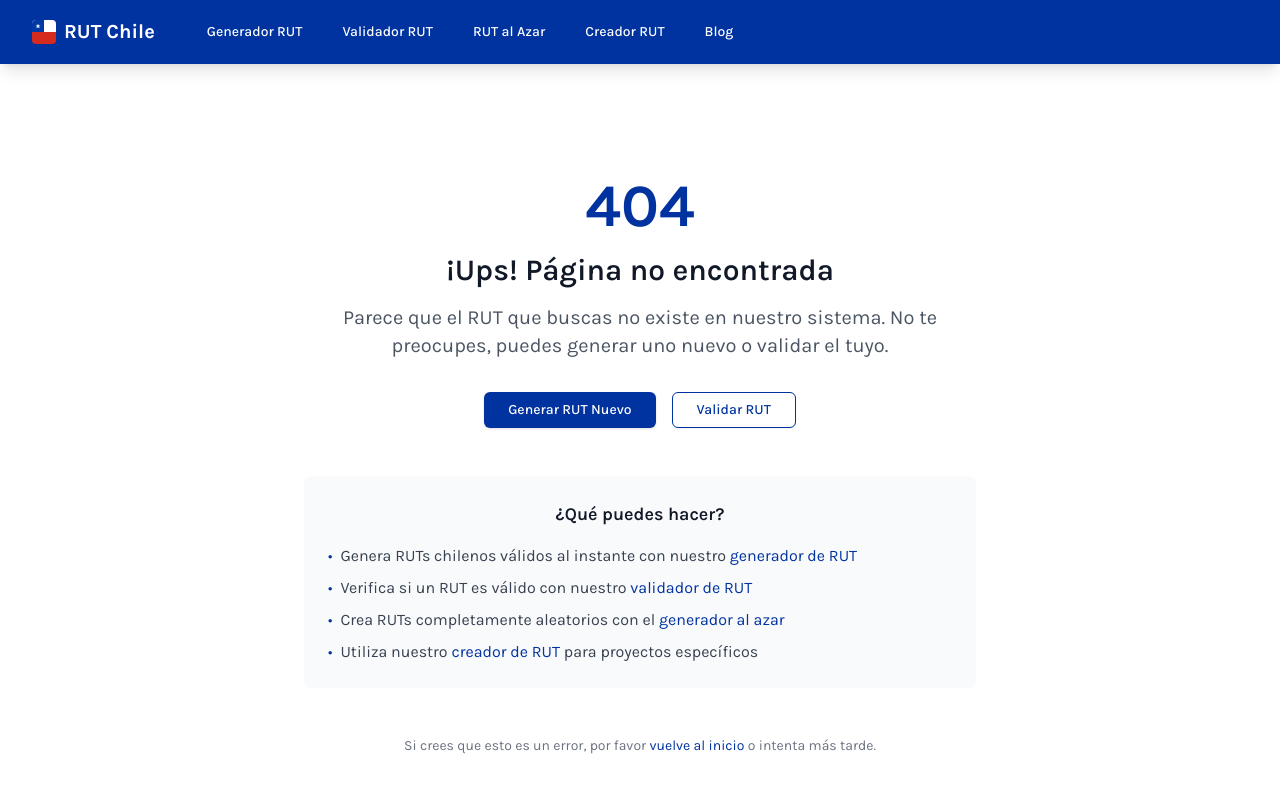
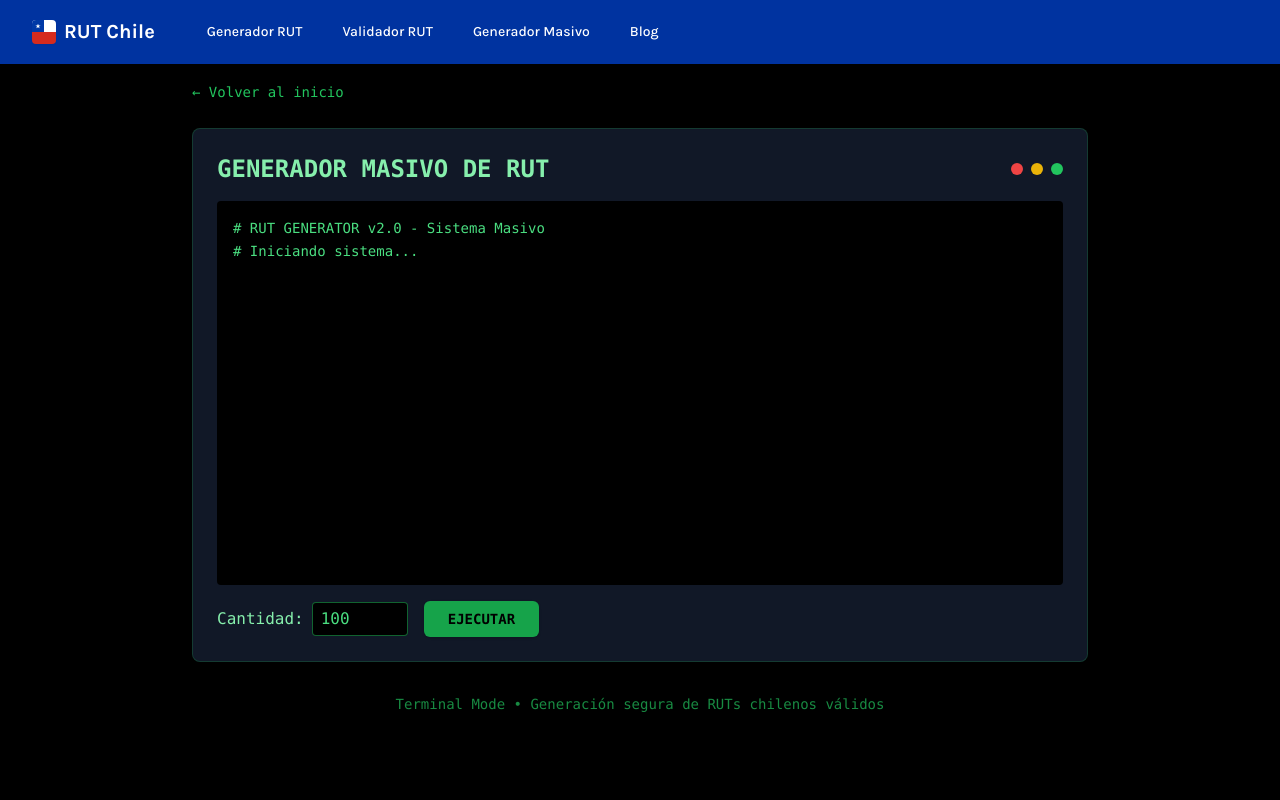
Before and after one commit to Nicolasvegam/rut-generator, a Next.js app: page /generador-masivo in a window 1280 px wide. Before the commit this address had no page. Shown: the top 800 px of the page. Built offline with nearby package versions, Linux system fonts and the light colour scheme.

Commit message:
feat(sitemap, generador-masivo): update sitemap and add new page for mass RUT generation
- Refactor sitemap to use dynamic blog routes from blog-data
- Introduce new 'Generador Masivo' page for bulk RUT generation
- Update Navbar to include link to the new Generador Masivo page

```diff
--- /dev/null
+++ b/src/app/generador-masivo/page.tsx
@@ -0,0 +1,201 @@
+"use client";
+import { useState, useEffect, useRef } from "react";
+import rutGenerator from "../../../lib/shared/rut-generator.service";
+import { Button } from "@/components/ui/button";
+import Link from "next/link";
+
+export default function GeneradorMasivo() {
+  const [terminalLines, setTerminalLines] = useState<string[]>([
+    "# RUT GENERATOR v2.0 - Sistema Masivo",
+    "# Iniciando sistema...",
+    ""
+  ]);
+  const [isGenerating, setIsGenerating] = useState(false);
+  const [generatedRuts, setGeneratedRuts] = useState<string[]>([]);
+  const [showDownload, setShowDownload] = useState(false);
+  const terminalRef = useRef<HTMLDivElement>(null);
+  const [quantity, setQuantity] = useState(100);
+
+  useEffect(() => {
+    if (terminalRef.current) {
+      terminalRef.current.scrollTop = terminalRef.current.scrollHeight;
+    }
+  }, [terminalLines]);
+
+  const addLine = (line: string) => {
+    setTerminalLines(prev => [...prev, line]);
+  };
+
+  const sleep = (ms: number) => new Promise(resolve => setTimeout(resolve, ms));
+
+  const generateMassiveRuts = async () => {
+    setIsGenerating(true);
+    setShowDownload(false);
+    setGeneratedRuts([]);
+
+    addLine(`> Comando: generar --cantidad ${quantity}`);
+    addLine("");
+    await sleep(300);
+
+    addLine("🔄 Inicializando generador de RUTs...");
+    await sleep(500);
+
+    addLine("📊 Configurando parámetros:");
+    await sleep(300);
+    addLine(`   • Cantidad solicitada: ${quantity}`);
+    await sleep(300);
+    addLine("   • Rango: 1.000.000 - 40.000.000");
+    await sleep(300);
+    addLine("   • Algoritmo: Módulo 11 chileno");
+    await sleep(500);
+
+    addLine("");
+    addLine("⚡ Generando RUTs únicos...");
+
+    const ruts: string[] = [];
+    const batchSize = 35;
+    const batches = Math.ceil(quantity / batchSize);
+
+    for (let i = 0; i < batches; i++) {
+      await sleep(200);
+      const progress = Math.min(((i + 1) * batchSize / quantity) * 100, 100);
+      addLine(`   [${createProgressBar(progress)}] ${progress.toFixed(0)}%`);
+
+      const generator = rutGenerator();
+      const batchRuts = generator.generateRuts().slice(0, Math.min(batchSize, quantity - ruts.length));
+      batchRuts.forEach(rut => {
+        const formatted = `${rut.number.toString().replace(/\B(?=(\d{3})+(?!\d))/g, ".")}-${rut.mod}`;
+        ruts.push(formatted);
+      });
+    }
+
+    setGeneratedRuts(ruts);
+    await sleep(500);
+
+    addLine("");
+    addLine("✅ Generación completada");
+    addLine(`📁 Total generados: ${ruts.length} RUTs`);
+    addLine("");
+    addLine("💾 Opciones disponibles:");
+    addLine("   • [DESCARGAR TXT] - Archivo de texto plano");
+    addLine("   • [DESCARGAR CSV] - Compatible con Excel");
+    addLine("   • [COPIAR TODO] - Copiar al portapapeles");
+
+    setShowDownload(true);
+    setIsGenerating(false);
+  };
+
+  const createProgressBar = (percent: number) => {
+    const filled = Math.floor(percent / 5);
+    const empty = 20 - filled;
+    return "█".repeat(filled) + "░".repeat(empty);
+  };
+
+  const downloadFile = (format: 'txt' | 'csv') => {
+    const content = format === 'csv'
+      ? "RUT\n" + generatedRuts.join("\n")
+      : generatedRuts.join("\n");
+
+    const blob = new Blob([content], { type: 'text/plain' });
+    const url = URL.createObjectURL(blob);
+    const a = document.createElement('a');
+    a.href = url;
+    a.download = `ruts_generados_${new Date().getTime()}.${format}`;
+    document.body.appendChild(a);
+    a.click();
+    document.body.removeChild(a);
+    URL.revokeObjectURL(url);
+
+    addLine(`> Descargando archivo: ruts_generados.${format}`);
+  };
+
+  const copyAll = () => {
+    navigator.clipboard.writeText(generatedRuts.join("\n"));
+    addLine("> ✅ RUTs copiados al portapapeles");
+  };
+
+  return (
+    <main className="min-h-screen bg-black text-green-400 font-mono p-4">
+      <div className="max-w-4xl mx-auto">
+        <div className="mb-6">
+          <Link href="/" className="text-green-500 hover:text-green-300 text-sm">
+            ← Volver al inicio
+          </Link>
+        </div>
+
+        <div className="bg-gray-900 rounded-lg p-6 shadow-2xl border border-green-500/20">
+          <div className="flex items-center justify-between mb-4">
+            <h1 className="text-2xl font-bold text-green-300">GENERADOR MASIVO DE RUT</h1>
+            <div className="flex gap-2">
+              <div className="w-3 h-3 rounded-full bg-red-500"></div>
+              <div className="w-3 h-3 rounded-full bg-yellow-500"></div>
+              <div className="w-3 h-3 rounded-full bg-green-500"></div>
+            </div>
+          </div>
+
+          <div
+            ref={terminalRef}
+            className="bg-black p-4 rounded h-96 overflow-y-auto mb-4 text-sm leading-relaxed"
+          >
+            {terminalLines.map((line, idx) => (
+              <div key={idx} className="whitespace-pre-wrap">
+                {line}
+              </div>
+            ))}
+            {isGenerating && <span className="animate-pulse">▋</span>}
+          </div>
+
+          <div className="flex gap-4 items-center">
+            <div className="flex items-center gap-2">
+              <label className="text-green-300">Cantidad:</label>
+              <input
+                type="number"
+                min="10"
+                max="1000"
+                value={quantity}
+                onChange={(e) => setQuantity(Math.min(1000, Math.max(10, parseInt(e.target.value) || 10)))}
+                className="bg-black border border-green-500/50 rounded px-2 py-1 w-24 text-green-400"
+                disabled={isGenerating}
+              />
+            </div>
+
+            <Button
+              onClick={generateMassiveRuts}
+              disabled={isGenerating}
+              className="bg-green-600 hover:bg-green-700 text-black font-bold px-6"
+            >
+              {isGenerating ? "GENERANDO..." : "EJECUTAR"}
+            </Button>
+
+            {showDownload && (
+              <>
+                <Button
+                  onClick={() => downloadFile('txt')}
+                  className="bg-gray-700 hover:bg-gray-600 text-green-400"
+                >
+                  TXT
+                </Button>
+                <Button
+                  onClick={() => downloadFile('csv')}
+                  className="bg-gray-700 hover:bg-gray-600 text-green-400"
+                >
+                  CSV
+                </Button>
+                <Button
+                  onClick={copyAll}
+                  className="bg-gray-700 hover:bg-gray-600 text-green-400"
+                >
+                  COPIAR
+                </Button>
+              </>
+            )}
+          </div>
+        </div>
+
+        <div className="mt-8 text-center text-green-500/70 text-sm">
+          <p>Terminal Mode • Generación segura de RUTs chilenos válidos</p>
+        </div>
+      </div>
+    </main>
+  );
+}
--- a/src/app/sitemap.ts
+++ b/src/app/sitemap.ts
@@ -1,64 +1,63 @@
-import { MetadataRoute } from 'next'
+import { MetadataRoute } from "next";
+import { blogPosts } from "@/lib/blog-data";
 
 export default function sitemap(): MetadataRoute.Sitemap {
-  const baseUrl = 'https://www.rutschile.com'
-  const currentDate = new Date()
+  const baseUrl = "https://www.rutschile.com";
+  const currentDate = new Date();
 
   // Páginas principales con sus prioridades y frecuencias de actualización
   const routes = [
     {
       url: baseUrl,
       lastModified: currentDate,
-      changeFrequency: 'weekly' as const,
+      changeFrequency: "weekly" as const,
       priority: 1,
     },
     {
       url: `${baseUrl}/validar`,
       lastModified: currentDate,
-      changeFrequency: 'weekly' as const,
+      changeFrequency: "weekly" as const,
+      priority: 0.9,
+    },
+    {
+      url: `${baseUrl}/generador-masivo`,
+      lastModified: currentDate,
+      changeFrequency: "weekly" as const,
+      priority: 0.9,
+    },
+    {
+      url: `${baseUrl}/calcular-digito`,
+      lastModified: currentDate,
+      changeFrequency: "weekly" as const,
       priority: 0.9,
     },
     {
       url: `${baseUrl}/rut-al-azar`,
       lastModified: currentDate,
-      changeFrequency: 'weekly' as const,
+      changeFrequency: "weekly" as const,
       priority: 0.8,
     },
     {
       url: `${baseUrl}/creador-rut`,
       lastModified: currentDate,
-      changeFrequency: 'weekly' as const,
+      changeFrequency: "weekly" as const,
       priority: 0.8,
     },
     {
       url: `${baseUrl}/blog`,
       lastModified: currentDate,
-      changeFrequency: 'daily' as const,
+      changeFrequency: "daily" as const,
       priority: 0.7,
     },
-  ]
+  ];
 
-  // Posts del blog estáticos
-  const blogRoutes = [
-    {
-      url: `${baseUrl}/blog/algoritmo-modulo-11-validar-rut`,
-      lastModified: new Date('2025-01-12'),
-      changeFrequency: 'monthly' as const,
-      priority: 0.6,
-    },
-    {
-      url: `${baseUrl}/blog/como-obtener-rut-extranjero-chile-2024`,
-      lastModified: new Date('2025-01-12'),
-      changeFrequency: 'monthly' as const,
-      priority: 0.6,
-    },
-    {
-      url: `${baseUrl}/blog/diferencias-rut-run-chile`,
-      lastModified: new Date('2025-01-12'),
-      changeFrequency: 'monthly' as const,
-      priority: 0.6,
-    },
-  ]
+  // Posts del blog dinámicos desde blog-data
+  const blogRoutes = blogPosts.map((post) => ({
+    url: `${baseUrl}/blog/${post.slug}`,
+    lastModified: new Date(post.date),
+    changeFrequency: "monthly" as const,
+    priority: 0.6,
+  }));
 
-  return [...routes, ...blogRoutes]
+  return [...routes, ...blogRoutes];
 }
--- a/src/components/Navbar.tsx
+++ b/src/components/Navbar.tsx
@@ -10,8 +10,7 @@ export function Navbar() {
   const menuItems = [
     { name: "Generador RUT", href: "/" },
     { name: "Validador RUT", href: "/validar" },
-    { name: "RUT al Azar", href: "/rut-al-azar" },
-    { name: "Creador RUT", href: "/creador-rut" },
+    { name: "Generador Masivo", href: "/generador-masivo" },
     { name: "Blog", href: "/blog" },
   ];
 
```
